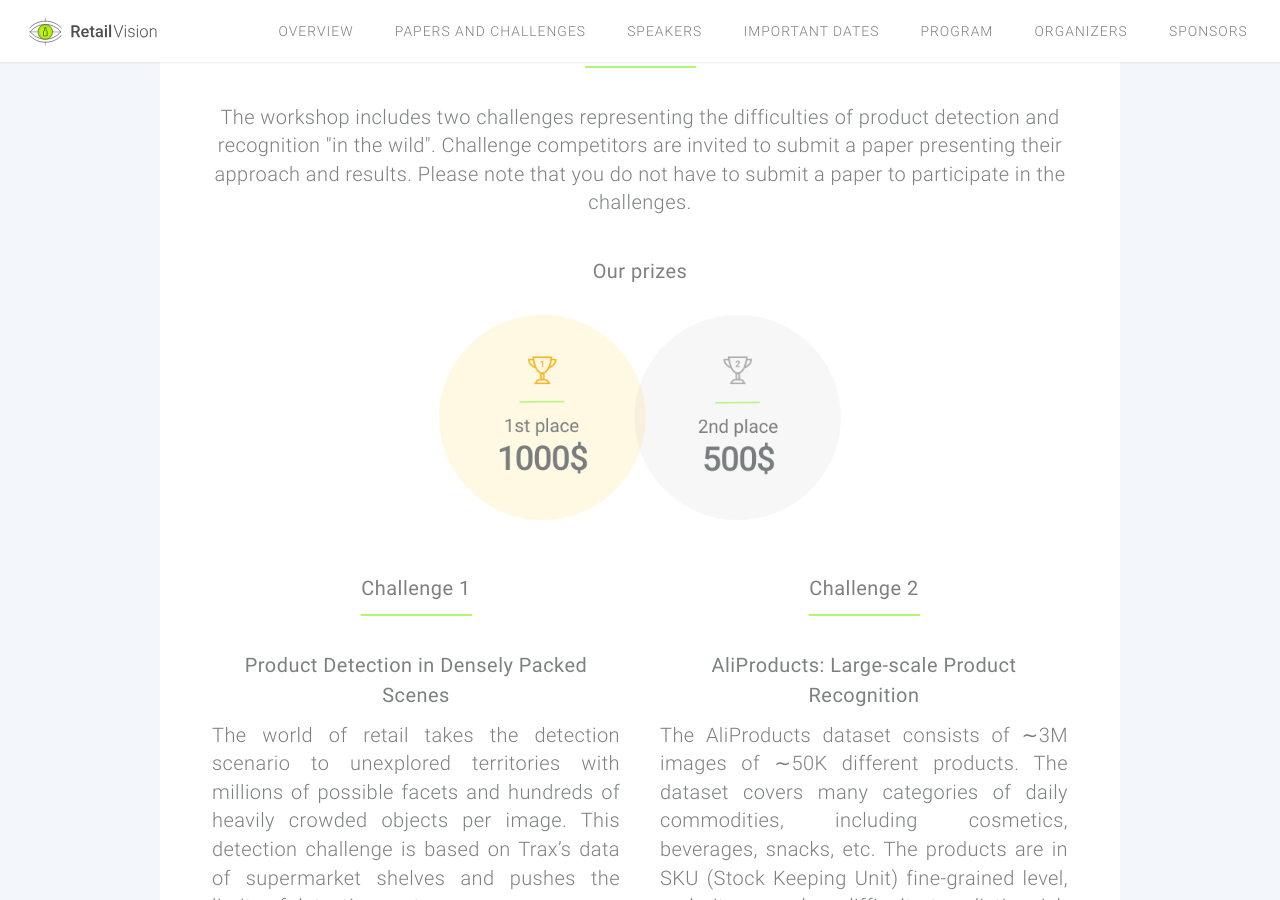
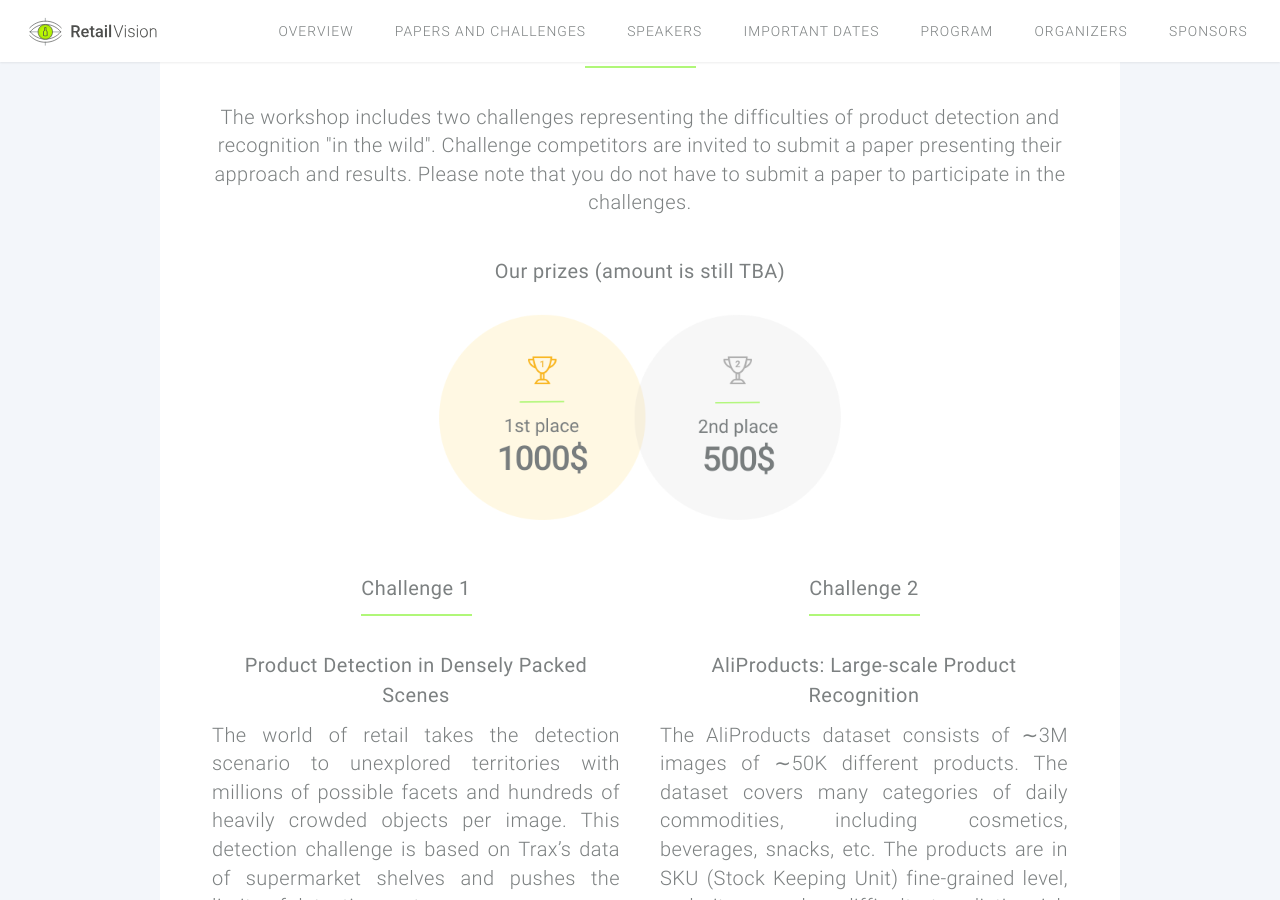
Before and after one commit to retailvisionworkshop/retailvisionworkshop.github.io, a Jekyll site: the page built from index.html, in a window 1280 px wide and 900 px high, scrolled down 2162 px. Built offline with Jekyll 4.4.1, drawn with Linux system fonts in a browser that asks for light colours.

Commit message:
Update index.html

```diff
--- a/index.html
+++ b/index.html
@@ -62,7 +62,7 @@ redirect_from: "/"
         The workshop includes two challenges representing the difficulties of product detection and recognition "in the wild". Challenge competitors are invited to submit a paper presenting their approach and results. Please note that you do not have to submit a paper to participate in the challenges.
         </p>
 
-        <header><h3>Our prizes</h3></header>
+        <header><h3>Our prizes (amount is still TBA)</h3></header>
         <img src="/images/prizes_BIG.png" style="max-width:50%; height:auto;">
         <br><br>
 
@@ -200,7 +200,7 @@ redirect_from: "/"
                             <strong>Greard Medioni</strong>
                         </header>
                         <div id="minor_line"></div>
-                        <p class="affiliation">Amazon</p>
+                        <div class="affiliation">Amazon</div>
                     </section>
                 </a>
 
@@ -213,7 +213,7 @@ redirect_from: "/"
                             <strong>Kristen Grauman</strong>
                         </header>
                         <div id="minor_line"></div>
-                        <p class="affiliation">Facebook</p>
+                        <div class="affiliation">Facebook</div>
                     </section>
                 </a>
             </div>
@@ -226,7 +226,7 @@ redirect_from: "/"
                             <strong>Lihi Zelnik-Manor</strong>
                         </header>
                         <div id="minor_line"></div>
-                        <p class="affiliation">Alibaba</p>
+                        <div class="affiliation">Alibaba</div>
                     </section>
                 </a>
             </div>
@@ -241,7 +241,7 @@ redirect_from: "/"
                             <strong>Zhouchen Lin</strong>
                         </header>
                         <div id="minor_line"></div>
-                        <p class="affiliation">Peking University</p>
+                        <div class="affiliation">Peking University</div>
                     </section>
                 </a>
 
@@ -254,7 +254,7 @@ redirect_from: "/"
                             <strong>Shai Avidan</strong>
                         </header>
                         <div id="minor_line"></div>
-                        <p class="affiliation">Tel-Aviv University</p>
+                        <div class="affiliation">Tel-Aviv University</div>
                     </section>
                 </a>
             </div>
@@ -267,7 +267,7 @@ redirect_from: "/"
                             <strong>Ziv Mhabary</strong>
                         </header>
                         <div id="minor_line"></div>
-                        <p class="affiliation">Trax</p>
+                        <div class="affiliation">Trax</div>
                     </section>
                 </a>
             </div>
@@ -374,7 +374,7 @@ redirect_from: "/"
                             <strong>Ehud Barnea</strong>
                         </header>
                         <div id="minor_line"></div>
-                        <p class="affiliation">Trax</p>
+                        <div class="affiliation">Trax</div>
                     </section>
                 </a>
 
@@ -387,7 +387,7 @@ redirect_from: "/"
                             <strong>Avi Ben-Cohen</strong>
                         </header>
                         <div id="minor_line"></div>
-                        <p class="affiliation">Alibaba</p>
+                        <div class="affiliation">Alibaba</div>
                     </section>
                 </a>
             </div>
@@ -400,7 +400,7 @@ redirect_from: "/"
                             <strong>Pan Pan</strong>
                         </header>
                         <div id="minor_line"></div>
-                        <p class="affiliation">Alibaba</p>
+                        <div class="affiliation">Alibaba</div>
                     </section>
                 </a>
             </div>
@@ -413,7 +413,7 @@ redirect_from: "/"
                             <strong>Eran Goldman</strong>
                         </header>
                         <div id="minor_line"></div>
-                        <p class="affiliation">Trax</p>
+                        <div class="affiliation">Trax</div>
                     </section>
                 </a>
             </div>
```
